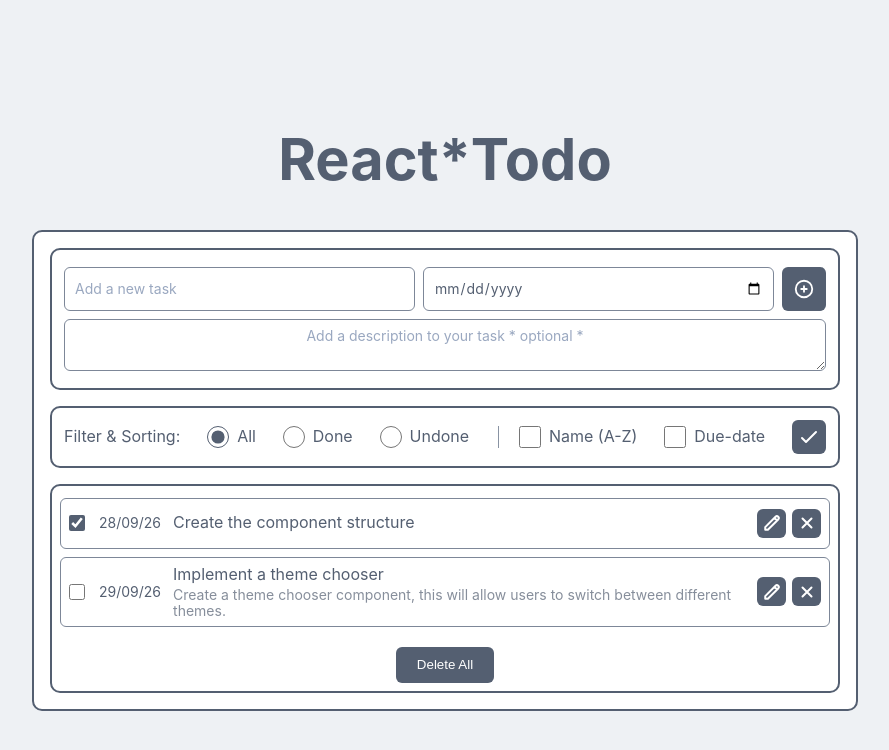
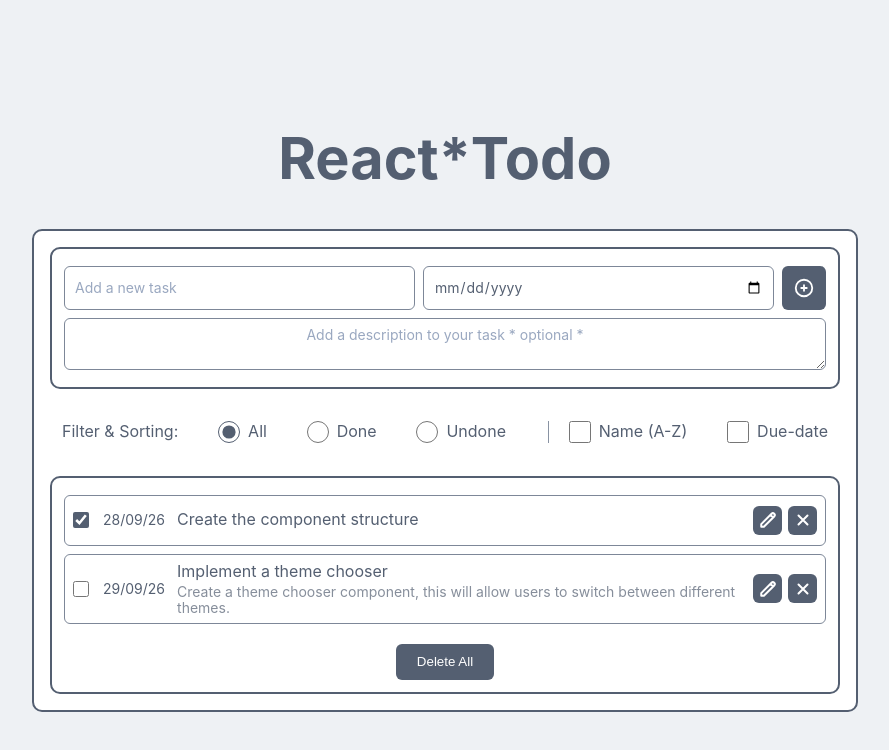
Before and after one commit to Zetsukae/react-todo, a React app: page / in a window 1280 px wide. Shown: the top 750 px of the page, without its empty margins (195-1084 px from the left). Built offline with nearby package versions, Linux system fonts and the light colour scheme; the HTML template or start-up script is replaced by a standard one.

Commit message:
style: adapted css to see better

```diff
--- a/src/components/TodoSorts.tsx
+++ b/src/components/TodoSorts.tsx
@@ -24,9 +24,6 @@ const TodoSorts = () => {
                 <input type="checkbox" name="sort" value="desc" />
                 <span>Due-date</span>
             </label>
-            <button className="sort-button">
-                <img src="/icons/components/confirm.svg" alt="Sort" />
-            </button>
         </section>
     )
 }
--- a/src/components/styles/TodoList.css
+++ b/src/components/styles/TodoList.css
@@ -6,7 +6,7 @@
   box-sizing: border-box;
   width: 100%;
   min-height: 58px;
-  padding: 12px 8px 8px;
+  padding: 17px 12px 12px;
   border: 2px solid #545F71;
   border-radius: 10px;
 }
--- a/src/components/styles/TodoSorts.css
+++ b/src/components/styles/TodoSorts.css
@@ -8,8 +8,6 @@
   min-height: 55px;
   gap: 12px;
   padding: 12px;
-  border: 2px solid #545F71;
-  border-radius: 10px;
   background-color: #fff;
 }
 
```
